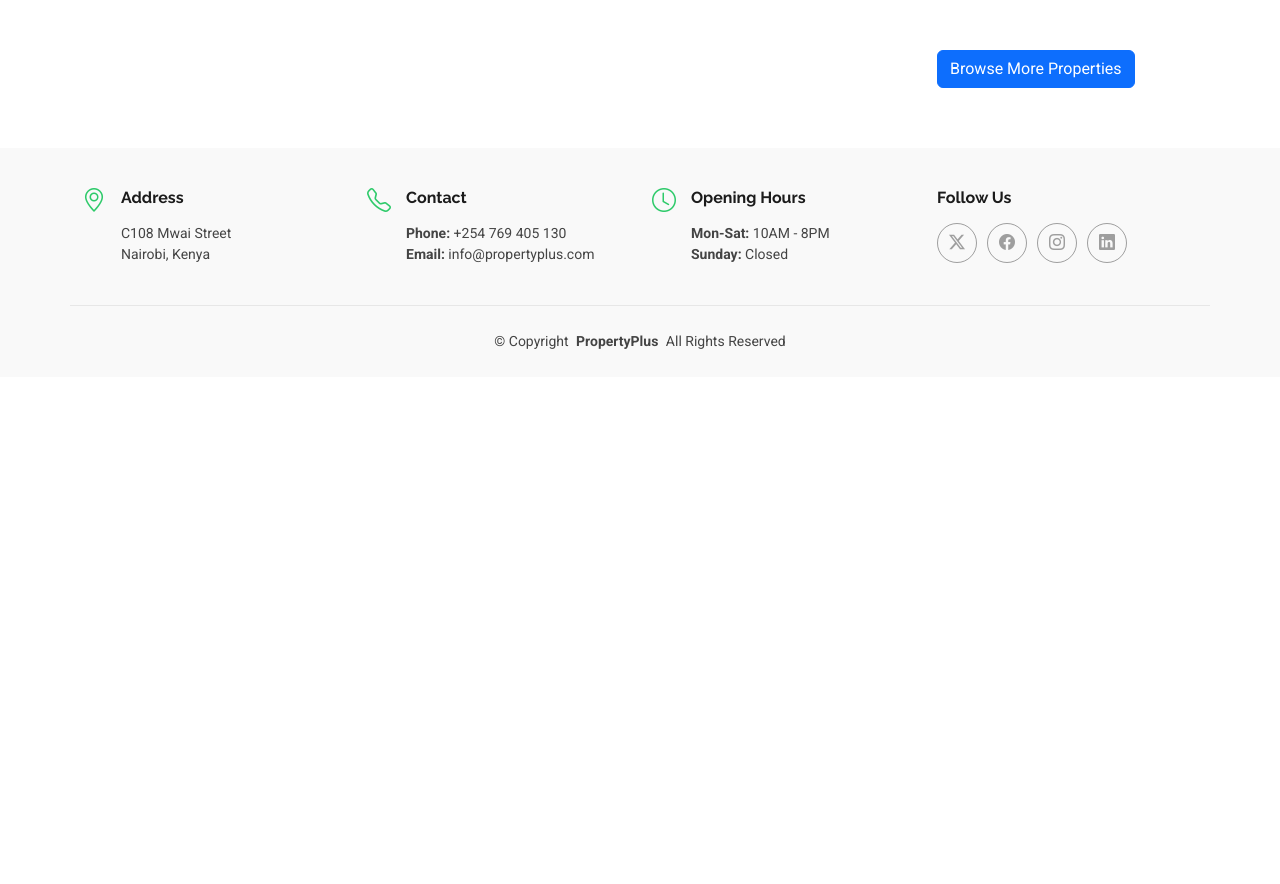
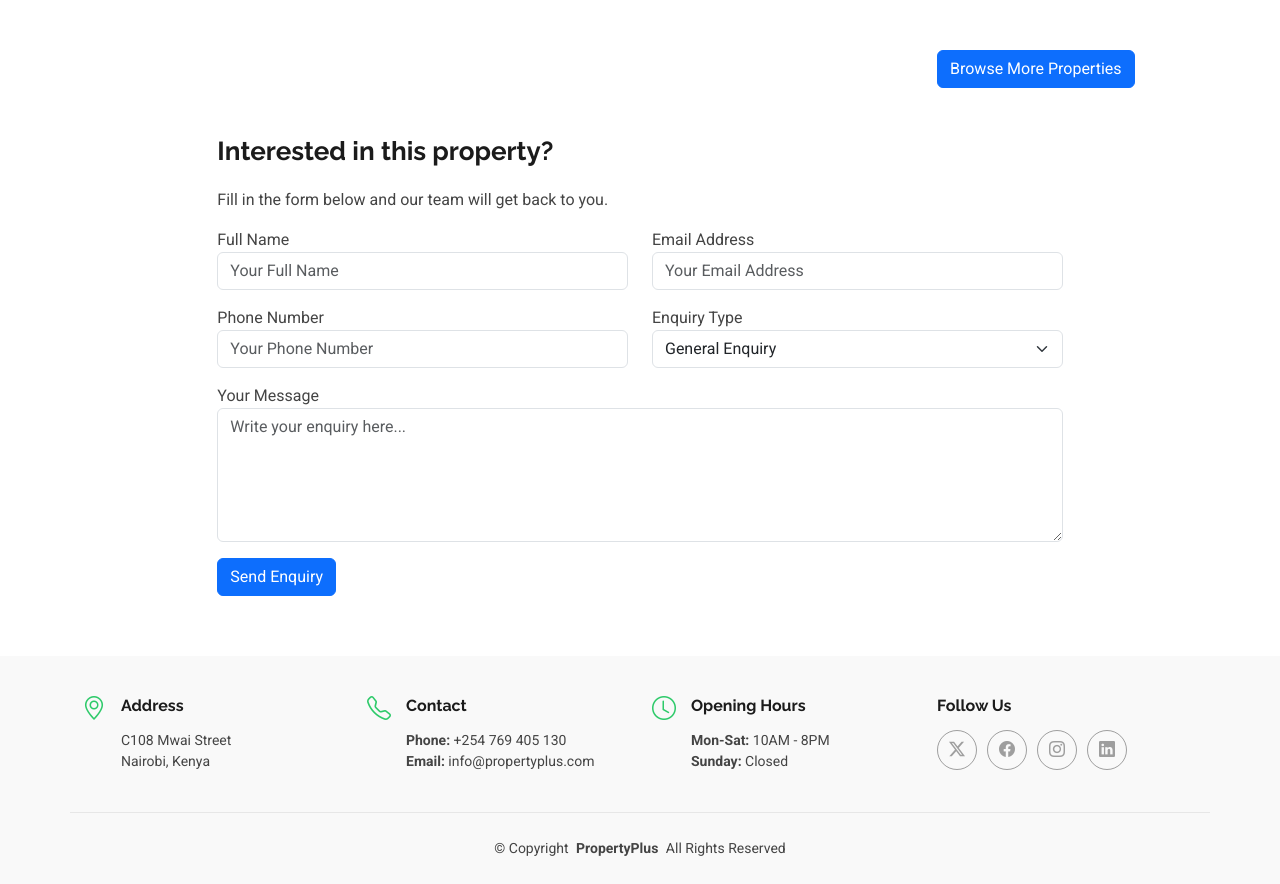
Before and after one commit to harizonelopez/EstateAgency, a Django app: template templates/properties/property_detail.html in a window 1280 px wide. Shown: the part 862-1746 px from the top of the page. Before the commit the page ends 1211 px from the top, so only its background shows below. Run offline with Django 5.2, Linux system fonts and the light colour scheme; the template is opened without the code that fills it: values that come from a table or form of the project are taken from there, others are empty; some libraries are stand-ins or nearby versions.

Commit message:
Add enquiry form and functionality to property detail view

```diff
--- /dev/null
+++ b/enquiries/forms.py
@@ -0,0 +1,41 @@
+from django import forms
+from .models import Enquiry
+
+class EnquiryForm(forms.ModelForm):
+    class Meta:
+        model = Enquiry
+
+        fields = [
+            'full_name',
+            'email',
+            'phone',
+            'enquiry_type',
+            'message',
+        ]
+
+        widgets = {
+            'full_name': forms.TextInput(attrs={
+                'class': 'form-control',
+                'placeholder': 'Your Full Name',
+            }),
+
+            'email': forms.EmailInput(attrs={
+                'class': 'form-control',
+                'placeholder': 'Your Email Address',
+            }),
+
+            'phone': forms.TextInput(attrs={
+                'class': 'form-control',
+                'placeholder': 'Your Phone Number',
+            }),
+
+            'enquiry_type': forms.Select(attrs={
+                'class': 'form-select',
+            }),
+
+            'message': forms.Textarea(attrs={
+                'class': 'form-control',
+                'rows': 5,
+                'placeholder': 'Write your enquiry here...',
+            }),
+        }
--- /dev/null
+++ b/enquiries/urls.py
@@ -0,0 +1,5 @@
+from django.urls import path
+
+app_name = 'enquiries'
+
+urlapatterns = []
--- a/templates/properties/property_detail.html
+++ b/templates/properties/property_detail.html
@@ -127,5 +127,74 @@
             </div> <!-- End Property Summary -->
         </div>
     </div>
+
+    <!-- Property Enquiry Section -->
+    <div class="row mt-5" id="property-enquiry">
+        <div class="col-lg-8 mx-auto" data-aos="fade-up">
+            <div class="portfolio-description">
+                <h2>Interested in this property?</h2>
+                <p>Fill in the form below and our team will get back to you.</p>
+
+                {% if messages %} <!-- Success Messages -->
+                    {% for message in messages %}
+                        <div class="alert alert-success" role="alert">
+                            {{ message }}
+                        </div>
+                    {% endfor %}
+                {% endif %}
+
+                <form method="POST" action=""> <!-- Enquiry Form -->
+                    {% csrf_token %}
+                    <div class="row gy-3">
+                        <div class="col-md-6">
+                            <label for="{{ form.full_name.id_for_label }}">
+                                Full Name
+                            </label>
+                            {{ form.full_name }}
+                            {{ form.full_name.errors }}
+                        </div>
+
+                        <div class="col-md-6">
+                            <label for="{{ form.email.id_for_label }}">
+                                Email Address
+                            </label>
+                            {{ form.email }}
+                            {{ form.email.errors }}
+                        </div>
+
+                        <div class="col-md-6">
+                            <label for="{{ form.phone.id_for_label }}">
+                                Phone Number
+                            </label>
+                            {{ form.phone }}
+                            {{ form.phone.errors }}
+                        </div>
+
+                        <div class="col-md-6">
+                            <label for="{{ form.enquiry_type.id_for_label }}">
+                                Enquiry Type
+                            </label>
+                            {{ form.enquiry_type }}
+                            {{ form.enquiry_type.errors }}
+                        </div>
+
+                        <div class="col-12">
+                            <label for="{{ form.message.id_for_label }}">
+                                Your Message
+                            </label>
+                            {{ form.message }}
+                            {{ form.message.errors }}
+                        </div>
+
+                        <div class="col-12">
+                            <button type="submit" class="btn btn-primary">
+                                Send Enquiry
+                            </button>
+                        </div>
+                    </div>
+                </form> <!-- End Enquiry Form -->
+            </div>
+        </div>
+    </div> <!-- End Property Enquiry Section -->
 </section>
 {% endblock %}
```
Also changed, not shown: properties/views.py (+22 -4 lines).
